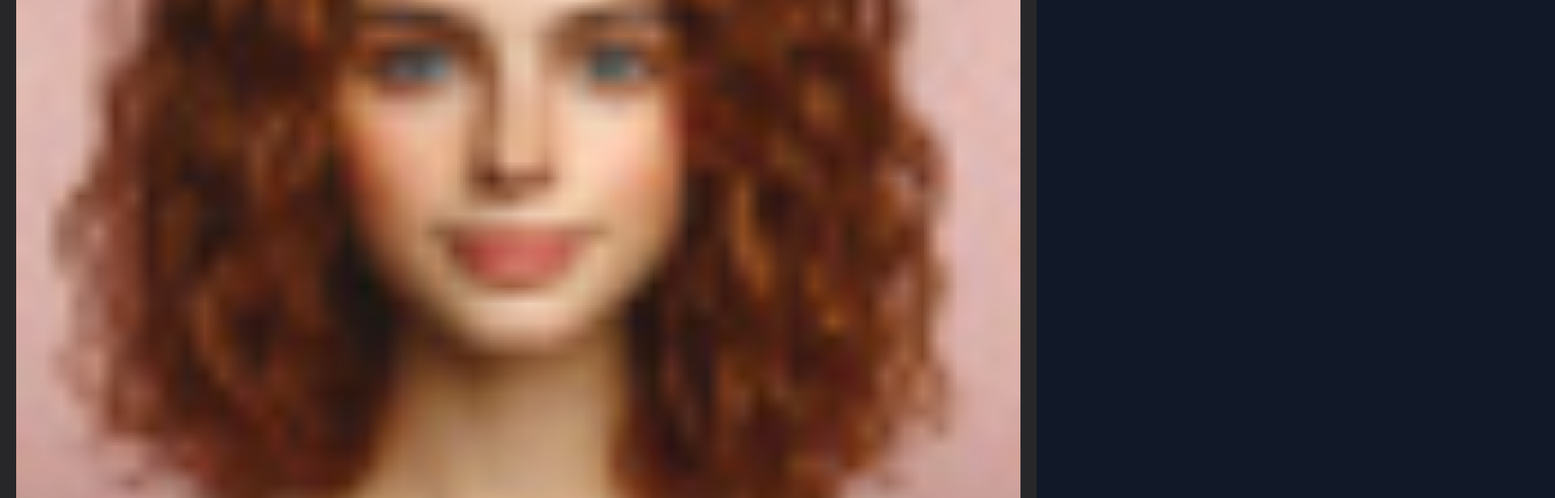
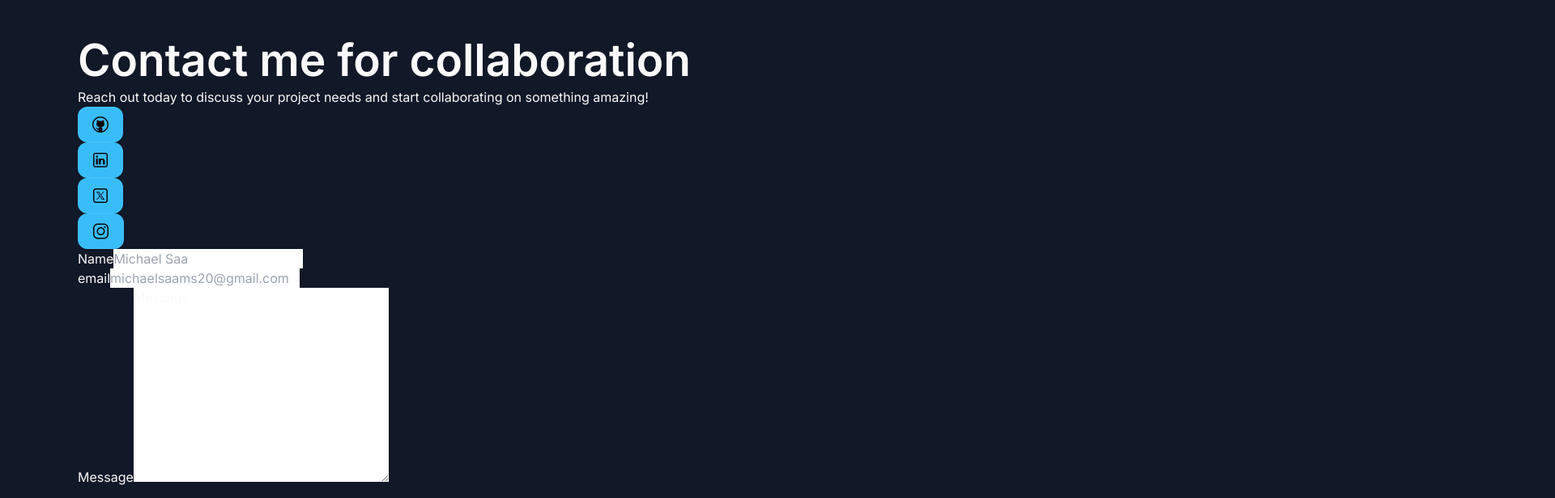
Before and after one commit to michaesaa/porfolio, a React (Vite) app: page / in a window 1280 px wide. Shown: the part 3800-4416 px from the top of the page at 81% size, 1920 px wide, since content can reach past the window. Built offline with nearby package versions, Linux system fonts and the light colour scheme.

Commit message:
start section Contact

```diff
--- a/src/App.jsx
+++ b/src/App.jsx
@@ -14,6 +14,7 @@
 import { Skill } from "./components/Skill"
 import { Work } from "./components/Work"
 import { Review } from "./components/Review"
+import { Contact } from "./components/Contact"
 
 export const App = () =>{
 
@@ -28,6 +29,7 @@
                 <Skill />
                 <Work />
                 <Review />
+                <Contact />
             </main>
             </div>
         </>
--- /dev/null
+++ b/src/components/Contact.jsx
@@ -0,0 +1,146 @@
+/**
+ * @copyright 2025 MichaelSaa_
+ * @license Apache-2.0
+ */
+
+const socialLinks = [
+    {
+        href: 'https://www.github.com/codewithsadee-org',
+        icon: <svg width="24" height="24" viewBox="0 0 24 24" fill="none" xmlns="http://www.w3.org/2000/svg">
+            <path d="M12 2C6.48603 2 2 6.48604 2 12C2 17.514 6.48603 22 12 22C17.514 22 22 17.514 22 12C22 6.48604 17.514 2 12 2ZM12 3.5C16.7033 3.5 20.5 7.2967 20.5 12C20.5 15.8327 17.9785 19.0613 14.5 20.126V17.5684C14.5 16.6133 13.9497 15.7943 13.1543 15.3867C13.9276 15.2388 14.6457 14.9454 15.249 14.5309C15.8522 14.1165 16.3232 13.5929 16.6228 13.0037C16.9224 12.4145 17.0421 11.7765 16.9718 11.1429C16.9015 10.5093 16.6434 9.89818 16.2188 9.36035C16.4405 8.67771 16.6883 7.48034 16.0996 6.53809C14.9647 6.53809 14.2323 7.31604 13.8828 7.7998C13.2853 7.60352 12.6459 7.5017 12 7.5C11.3537 7.50057 10.7136 7.60139 10.1152 7.79688C9.76487 7.31289 9.03311 6.53809 7.90039 6.53809C7.22486 7.61941 7.64246 8.78228 7.86621 9.25684C7.41288 9.79235 7.12862 10.4078 7.03781 11.0505C6.94699 11.6931 7.05233 12.3438 7.34478 12.9468C7.63723 13.5498 8.10809 14.087 8.71698 14.5124C9.32587 14.9379 10.0546 15.2389 10.8408 15.3896C10.1877 15.7262 9.69864 16.337 9.54883 17.0781H8.8916C8.2431 17.0781 7.99112 16.8146 7.64062 16.3701C7.29463 15.9256 6.92259 15.6269 6.47559 15.5029C6.23459 15.4774 6.07223 15.6607 6.28223 15.8232C6.99173 16.3062 7.0407 17.0968 7.3252 17.6143C7.5842 18.0803 8.11484 18.5 8.71484 18.5H9.5V20.126C6.02153 19.0613 3.5 15.8327 3.5 12C3.5 7.2967 7.29669 3.5 12 3.5Z" fill="currentColor" />
+        </svg>,
+        alt: 'GitHub'
+    },
+    {
+        href: 'https://www.linkedin.com/in/codewithsadee',
+        icon: <svg width="24" height="24" viewBox="0 0 24 24" fill="none" xmlns="http://www.w3.org/2000/svg">
+            <path d="M5.75 3C4.24011 3 3 4.24011 3 5.75V18.25C3 19.7599 4.24011 21 5.75 21H18.25C19.7599 21 21 19.7599 21 18.25V5.75C21 4.24011 19.7599 3 18.25 3H5.75ZM5.75 4.5H18.25C18.9491 4.5 19.5 5.05089 19.5 5.75V18.25C19.5 18.9491 18.9491 19.5 18.25 19.5H5.75C5.05089 19.5 4.5 18.9491 4.5 18.25V5.75C4.5 5.05089 5.05089 4.5 5.75 4.5ZM7.75 6.5C7.41848 6.5 7.10054 6.6317 6.86612 6.86612C6.6317 7.10054 6.5 7.41848 6.5 7.75C6.5 8.08152 6.6317 8.39946 6.86612 8.63388C7.10054 8.8683 7.41848 9 7.75 9C8.08152 9 8.39946 8.8683 8.63388 8.63388C8.8683 8.39946 9 8.08152 9 7.75C9 7.41848 8.8683 7.10054 8.63388 6.86612C8.39946 6.6317 8.08152 6.5 7.75 6.5ZM7 10C6.7235 10 6.5 10.2235 6.5 10.5V17C6.5 17.2765 6.7235 17.5 7 17.5H8.5C8.7765 17.5 9 17.2765 9 17V10.5C9 10.2235 8.7765 10 8.5 10H7ZM10.5 10C10.2235 10 10 10.2235 10 10.5V17C10 17.2765 10.2235 17.5 10.5 17.5H12C12.2765 17.5 12.5 17.2765 12.5 17V13.25C12.5 12.5605 13.0605 12 13.75 12C14.4395 12 15 12.5605 15 13.25V17C15 17.2765 15.2235 17.5 15.5 17.5H17C17.2765 17.5 17.5 17.2765 17.5 17V13C17.5 11.3455 16.1545 10 14.5 10C13.731 10 13.0315 10.293 12.5 10.7705V10.5C12.5 10.2235 12.2765 10 12 10H10.5Z" fill="currentColor" />
+        </svg>,
+        alt: 'LinkedIn'
+    },
+    {
+        href: 'https://x.com/codewithsadee_',
+        icon: <svg width="24" height="24" viewBox="0 0 24 24" fill="none" xmlns="http://www.w3.org/2000/svg">
+            <path d="M6.25 3C4.46403 3 3 4.46403 3 6.25V17.75C3 19.536 4.46403 21 6.25 21H17.75C19.536 21 21 19.536 21 17.75V6.25C21 4.46403 19.536 3 17.75 3H6.25ZM6.25 4.5H17.75C18.725 4.5 19.5 5.27497 19.5 6.25V17.75C19.5 18.725 18.725 19.5 17.75 19.5H6.25C5.27497 19.5 4.5 18.725 4.5 17.75V6.25C4.5 5.27497 5.27497 4.5 6.25 4.5ZM6.91406 7L10.7822 12.5283L6.91113 17H7.93262L11.2344 13.1758L13.9102 17H17.1289L13.0127 11.1172L16.5684 7H15.5684L12.5615 10.4717L10.1328 7H6.91406ZM8.46777 7.84766H9.74902L15.5752 16.1523H14.2939L8.46777 7.84766Z" fill="currentColor" />
+        </svg>,
+        alt: 'Twitter X'
+    },
+    {
+        href: 'https://www.instagram.com/codewithsadee',
+        icon: <svg width="25" height="24" viewBox="0 0 25 24" fill="none" xmlns="http://www.w3.org/2000/svg">
+            <path d="M8.75 2.5C5.58319 2.5 3 5.08319 3 8.25V15.75C3 18.9164 5.5831 21.5 8.75 21.5H16.25C19.4165 21.5 22 18.9165 22 15.75V8.25C22 5.0831 19.4164 2.5 16.25 2.5H8.75ZM8.75 4H16.25C18.6056 4 20.5 5.8939 20.5 8.25V15.75C20.5 18.1055 18.6055 20 16.25 20H8.75C6.3939 20 4.5 18.1056 4.5 15.75V8.25C4.5 5.89381 6.39381 4 8.75 4ZM17.5 6C16.9475 6 16.5 6.4475 16.5 7C16.5 7.5525 16.9475 8 17.5 8C18.0525 8 18.5 7.5525 18.5 7C18.5 6.4475 18.0525 6 17.5 6ZM12.5 7C9.74759 7 7.5 9.24759 7.5 12C7.5 14.7524 9.74759 17 12.5 17C15.2524 17 17.5 14.7524 17.5 12C17.5 9.24759 15.2524 7 12.5 7ZM12.5 8.5C14.4416 8.5 16 10.0584 16 12C16 13.9416 14.4416 15.5 12.5 15.5C10.5584 15.5 9 13.9416 9 12C9 10.0584 10.5584 8.5 12.5 8.5Z" fill="currentColor" />
+        </svg>,
+        alt: 'Instagram'
+    },
+];
+
+export const Contact = () => {
+    return (
+        <section
+            id="contact"
+            className="section"
+        >
+
+            <div className="container">
+                <h2 className="headLine-2">
+                    Contact me for collaboration
+                </h2>
+
+                <p className="">
+                    Reach out today to discuss your project needs and start collaborating on something amazing!
+                </p>
+
+                <div className="">
+                    {socialLinks.map(({ href, icon, alt }, key) => (
+                        <a
+                            href={href}
+                            key={key}
+                            target="_blank"
+                            className="btn btn-primary"
+                        >
+                            {icon}
+                        </a>
+                    ))}
+                </div>
+
+                <form
+                action=""
+                method="POST"
+                className=""
+
+                >
+                    <div className="">
+                        <div className="">
+                            <label
+                            htmlFor="name"
+                            className="label"
+
+                            >
+                                Name
+
+                            </label>
+                            <input
+                            type="text"
+                            className="text-field"
+                            name="name"
+                            id="name"
+                            autoComplete="name"
+                            required
+                            placeholder="Michael Saa"
+
+                            />
+
+                        </div>
+
+                        <div className="">
+                            <label
+                            htmlFor="email"
+                            className="label"
+
+                            >
+                                email
+
+                            </label>
+                            <input
+                            type="text"
+                            className="text-field"
+                            name="email"
+                            id="email"
+                            autoComplete="email"
+                            required
+                            placeholder="michaelsaams20@gmail.com"
+
+                            />
+
+                        </div>
+
+                    </div>
+
+                    <div className="">
+                        <label
+                        htmlFor=""
+                        className=""
+
+                        >
+                            Message
+                        </label>
+
+                        <textarea
+                        name="message"
+                        id="message"
+                        cols="30"
+                        rows="10"
+                        className="text-field"
+                        placeholder="Hi!"
+                        required
+                        >
+                            Message
+                        </textarea>
+
+                    </div>
+
+                </form>
+            </div>
+        </section>
+    )
+}
--- a/src/components/Review.jsx
+++ b/src/components/Review.jsx
@@ -46,14 +46,14 @@
     return (
         <section
             id="reviews"
-            className="section"
+            className="section overflow-hidden"
         >
-            <div className="">
-                <h2 className="headLine-2">
+            <div className="container">
+                <h2 className="headLine-2 mb-8">
                     What our customers say
                 </h2>
 
-                <div className="">
+                <div className="flex items-stretch gap-3 w-fit ">
                     { reviews.map(({ content, name, imgSrc, company }, key) => (
                         <ReviewCard
                         key={key}
--- a/src/components/ReviewCard.jsx
+++ b/src/components/ReviewCard.jsx
@@ -20,26 +20,26 @@
 
     return (
 
-        <div className='bg-zinc-800 p-5 rounded-xl'>
+        <div className='bg-zinc-800 p-5 rounded-xl min-w-[320px] flex flex-col lg:main-w-[420px]'>
 
-            <div className="">
+            <div className="flex items-center gap-1 mb-3">
                 {ratings.map(({ icon, style }, key) => (
                     <span
                         key={key}
                         style={style}
-                        className='material-symbols-rounded'
+                        className='material-symbols-rounded text-yellow-300 text-[18px]'
                     >
                         {icon}
                     </span>
                 ))}
             </div>
 
-            <p>
+            <p className='text-zinc-400 mb-8'>
                 {content}
             </p>
 
-            <div className="">
-                <figure className="">
+            <div className="flex items-center gap-2 mt-auto">
+                <figure className="img-box rounded-lg">
                     <img
                         src={imgSrc}
                         alt={name}
@@ -53,7 +53,7 @@
                     <p>
                         {name}
                     </p>
-                    <p>
+                    <p className='text-xs text-zinc-400 tracking-winder'>
                         {company}
                     </p>
                 </div>
```
